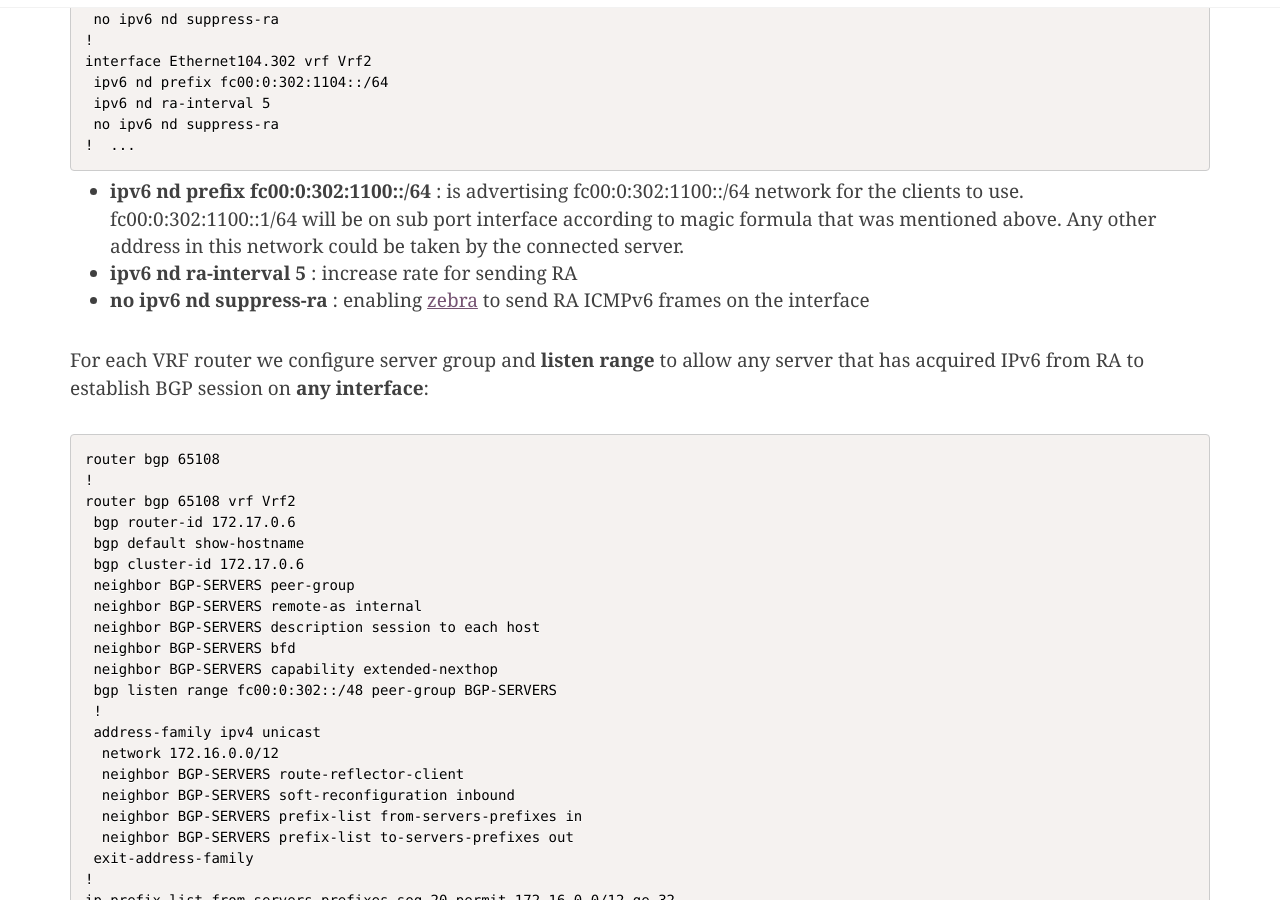
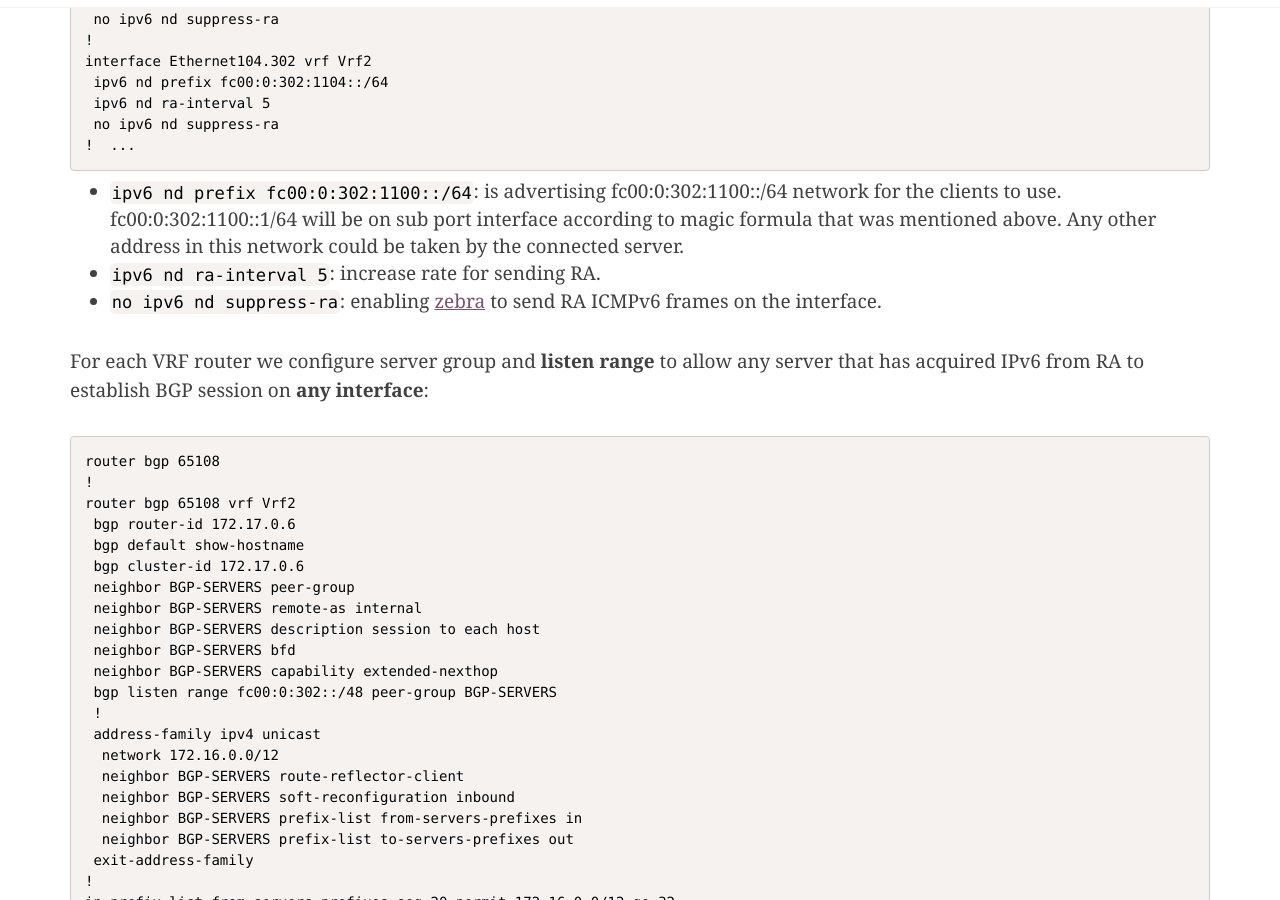
Before and after one commit to RTBHOUSE/techblog, a Jekyll site: the page built from _posts/2021-11-25-L2-EVPN-to-L3-concept-part2.markdown, in a window 1280 px wide and 900 px high, scrolled down 7861 px. Built offline with Jekyll 4.4.1, drawn with Linux system fonts in a browser that asks for light colours; nearby versions of some CDN libraries; comment, search, counter and statistics services are not loaded.

````diff
--- a/_posts/2021-11-25-L2-EVPN-to-L3-concept-part2.markdown
+++ b/_posts/2021-11-25-L2-EVPN-to-L3-concept-part2.markdown
@@ -390,11 +390,11 @@ interface Ethernet104.302 vrf Vrf2
 !  ...
 ```
 
-  - **ipv6 nd prefix fc00:0:302:1100::/64** : is advertising fc00:0:302:1100::/64 network for the clients to use.
+  - `ipv6 nd prefix fc00:0:302:1100::/64`: is advertising fc00:0:302:1100::/64 network for the clients to use.
      fc00:0:302:1100::1/64 will be on sub port interface according to magic formula that was mentioned above.
      Any other address in this network could be taken by the connected server.
-  - **ipv6 nd ra-interval 5** :  increase rate for sending RA
-  - **no ipv6 nd suppress-ra** : enabling [zebra](https://docs.frrouting.org/en/latest/zebra.html) to send RA ICMPv6 frames on the interface
+  - `ipv6 nd ra-interval 5`: increase rate for sending RA.
+  - `no ipv6 nd suppress-ra`: enabling [zebra](https://docs.frrouting.org/en/latest/zebra.html) to send RA ICMPv6 frames on the interface.
 
 
 For each VRF router we configure server group and **listen range** to allow any server that has acquired
````
